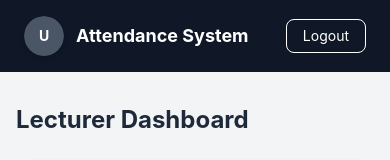
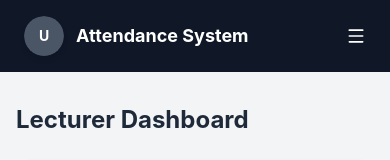
Before and after one commit to Snow-noel/attendance-frontend, a React (Vite) app: page /lecturer/dashboard in a window 390 px wide. Shown: the top 160 px of the page. Built offline with nearby package versions, Linux system fonts and the light colour scheme.

Commit message:
added a hamburger button for menu

```diff
--- a/src/components/Navbar.jsx
+++ b/src/components/Navbar.jsx
@@ -1,6 +1,7 @@
 import { useAuth } from "../context/AuthContext";
 import { useNavigate } from "react-router-dom";
 import { useState, useRef } from "react";
+import { Menu, X } from "lucide-react";
 
 function Navbar() {
   const { user, logout } = useAuth();
@@ -8,12 +9,12 @@ function Navbar() {
   const [imageUrl, setImageUrl] = useState(
     localStorage.getItem(`profileImage_${user?.email}`) || null,
   );
+  const [openMenu, setOpenMenu] = useState(false);
   const fileInputRef = useRef(null);
 
   const handleClickButton = () => {
     fileInputRef.current.click();
   };
-
   const handleFileChange = (event) => {
     const file = event.target.files[0];
     if (file) {
@@ -35,6 +36,7 @@ function Navbar() {
   };
 
   return (
+    <div className="relative">
       <nav className="bg-gray-900 text-white px-6 py-4 flex justify-between items-center sticky top-0 z-10">
         <div className="flex items-center gap-3">
           <input
@@ -63,8 +65,8 @@ function Navbar() {
           <h1 className="text-lg font-bold">Attendance System</h1>
         </div>
 
-      <div className="flex items-center gap-4">
-        <span className="text-gray-400 text-sm">
+        <div className="hidden md:flex items-center gap-4">
+          <span className="text-white text-sm">
             {user?.first_name} {user?.last_name}
           </span>
           <button
@@ -74,7 +76,38 @@ function Navbar() {
             Logout
           </button>
         </div>
+        <button
+          className="flex md:hidden"
+          onClick={() => {
+            setOpenMenu(!openMenu);
+          }}
+        >
+          <Menu size={20}></Menu>
+        </button>
       </nav>
+      {openMenu && (
+        <div className="absolute top-2  right-0 w-1/2 bg-gray-900 rounded-sm flex md:hidden flex-col gap-2 p-4 z-10">
+          <button
+            className="flex md:hidden right-0 self-end mb-2 text-white px-4 py-1.5 border-white rounded-lg text-sm hover:bg-white hover:text-gray-900 transition-all"
+            onClick={() => {
+              setOpenMenu(!openMenu);
+            }}
+          >
+            <X size={20}></X>
+          </button>
+
+          <span className="text-white text-sm">
+            {user?.first_name} {user?.last_name}
+          </span>
+          <button
+            className="text-white px-4 py-1.5 border border-white rounded-lg text-sm hover:bg-white transition-all"
+            onClick={handleLogout}
+          >
+            Logout
+          </button>
+        </div>
+      )}
+    </div>
   );
 }
 
```
Lines whose indentation alone changed are shown as unchanged.
